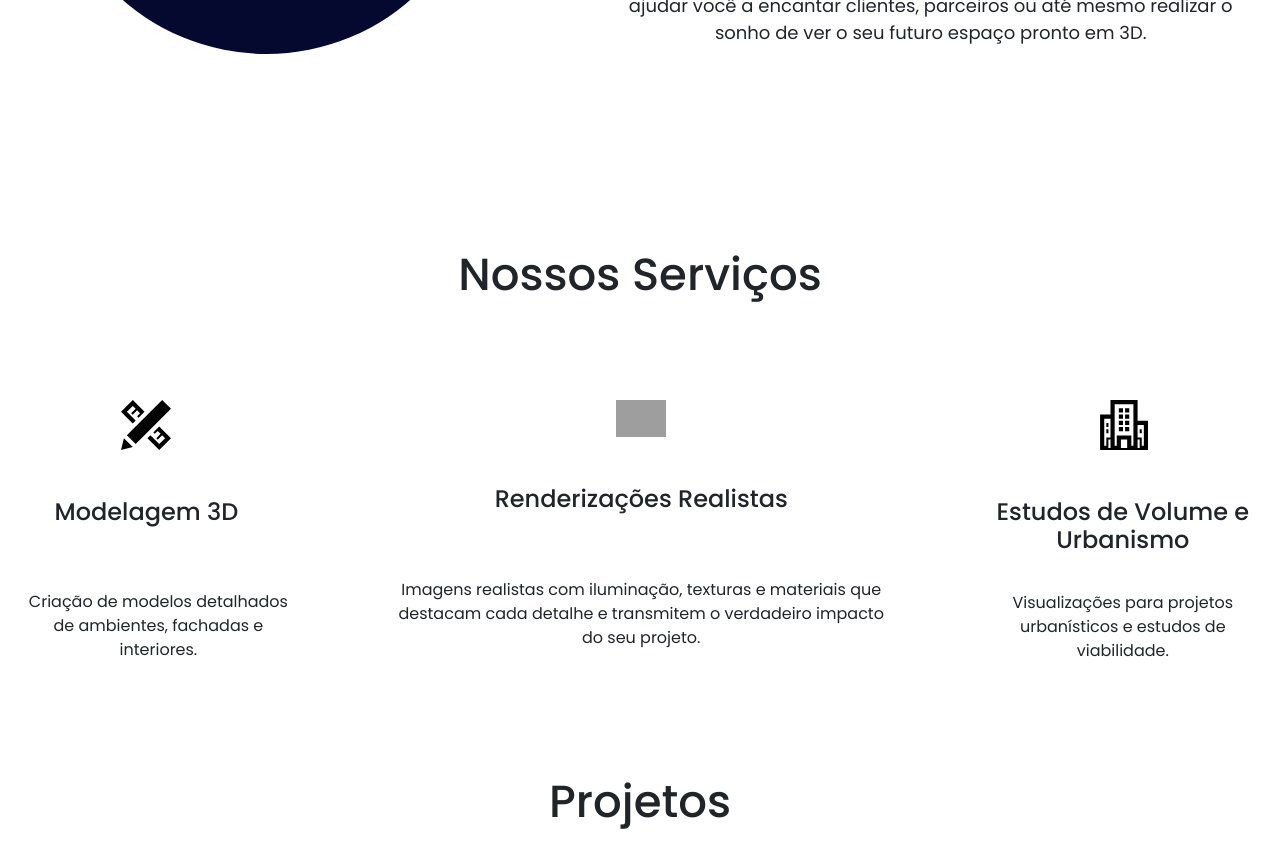
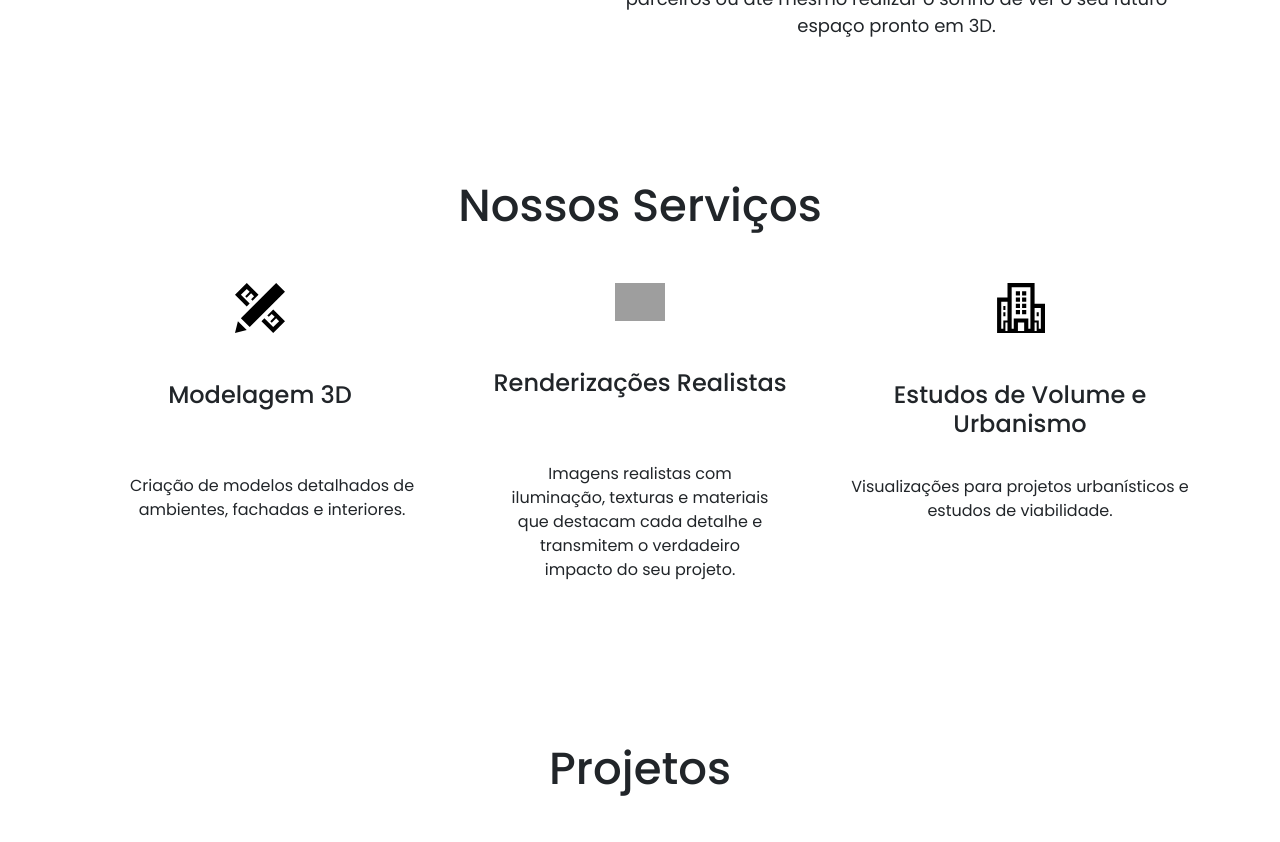
Before and after one commit to RaulRodriguesdeOliveira/Projeto-Solutions-Render-3D, a React (Vite) app in the folder my-project/: page / in a window 1280 px wide. Shown: the part 1960-2802 px from the top of the page. Built offline with nearby package versions, Linux system fonts and the light colour scheme; grey boxes are pictures that could not be loaded.

Commit message:
Ajustes no layout

```diff
--- a/my-project/src/pages/Home/Home.jsx
+++ b/my-project/src/pages/Home/Home.jsx
@@ -20,14 +20,24 @@ function Home() {
             className="d-flex flex-column gap-4 justify-content-center align-items-center  p-5"
             id="heroContainer"
           >
-            <h1 data-aos='fade-up' data-aos-delay="500" className="heroTitle text-center">
+            <h1
+              data-aos="fade-up"
+              data-aos-delay="500"
+              className="heroTitle text-center"
+            >
               Transformando Ideias em Imagens Realistas 3D
             </h1>
-            <h4 data-aos='fade-up' data-aos-delay="500" className="heroSubtitle text-center">
+            <h4
+              data-aos="fade-up"
+              data-aos-delay="500"
+              className="heroSubtitle text-center"
+            >
               Modelagem 3D e Renderizações de alta qualidade para destacar o seu
               projeto arquitetônico.
             </h4>
-            <a data-aos='fade-up' data-aos-delay="500"
+            <a
+              data-aos="fade-up"
+              data-aos-delay="500"
               target="blank"
               href="https://api.whatsapp.com/send/?phone=5516991975673&text=Ol%C3%A1%2C+Gostaria+de+receber+um+or%C3%A7amento.&type=phone_number&app_absent=0"
             >
@@ -35,19 +45,24 @@ function Home() {
             </a>
           </div>
           <div
-            className="d-flex flex-lg-row col-12 flex-column align-items-sm-center"
+            className="container d-flex flex-lg-row col-12 flex-column align-items-sm-center"
             id="aboutUs-container"
           >
             <div className="justify-content-center col-lg-5 col-sm-10 mb-sm-5">
               <img
-                data-aos='fade-right' data-aos-delay="600"
+                data-aos="fade-right"
+                data-aos-delay="600"
                 src={logoGrande}
                 alt="logo-solutions-render-3d"
                 className="p-5"
                 id="logoGrande"
               />
             </div>
-            <div data-aos='fade-left' data-aos-delay="600" className="d-flex flex-column align-items-center justify-content-center ms-lg-5 gap-5">
+            <div
+              data-aos="fade-left"
+              data-aos-delay="600"
+              className="d-flex flex-column align-items-center justify-content-center ms-lg-5 gap-5"
+            >
               <h2 id="aboutUs-title" className="text-center">
                 Sobre a Solutions Render3D
               </h2>
@@ -66,11 +81,16 @@ function Home() {
               </p>
             </div>
           </div>
-          <div className="w-100 d-flex align-items-center justify-content-center mt-5 mb-5">
+          <div className="container w-100 d-flex flex-column align-items-center justify-content-center mt-5 mb-5">
             <h2 id="ourServices-title">Nossos Serviços</h2>
-          </div>
-          <div className="d-flex flex-lg-row flex-column gap-5 me-lg-4">
-            <div data-aos='fade-up' data-aos-delay="400" id="modelagem-container" className="d-flex flex-column align-items-center gap-5">
+            <div className="d-flex row">
+              <div className="d-flex flex-lg-row flex-column gap-5 col-md-4">
+                <div
+                  data-aos="fade-up"
+                  data-aos-delay="400"
+                  id="modelagem-container"
+                  className="d-flex flex-column align-items-center gap-5"
+                >
                   <img id="ruler-icon" src={regua} alt="" />
                   <h4>Modelagem 3D</h4>
                   <p className="text-center mt-2 ms-lg-4">
@@ -78,7 +98,13 @@ function Home() {
                     interiores.
                   </p>
                 </div>
-            <div data-aos='fade-up' data-aos-delay="400" id="render-container" className="d-flex flex-column align-items-center gap-5">
+              </div>
+              <div
+                data-aos="fade-up"
+                data-aos-delay="400"
+                id="render-container"
+                className="d-flex flex-column align-items-center gap-5 col-md-4"
+              >
                 <img id="paintBrush-icon" src={pincel} alt="" />
                 <h4>Renderizações Realistas</h4>
                 <p className="text-center mt-2 ps-3 pe-3 ps-lg-5 pe-lg-5">
@@ -87,13 +113,19 @@ function Home() {
                   projeto.
                 </p>
               </div>
-            <div data-aos='fade-up' data-aos-delay="400" id="urbanismo-container" className="d-flex flex-column align-items-center gap-5">
+              <div
+                data-aos="fade-up"
+                data-aos-delay="400"
+                id="urbanismo-container"
+                className="d-flex flex-column align-items-center gap-5 col-md-4"
+              >
                 <img id="urban-icon" src={urban} alt="" />
                 <h4 className="text-center">Estudos de Volume e Urbanismo</h4>
                 <p id="urbanServiceText" className="text-center">
                   Visualizações para projetos urbanísticos e estudos de
                   viabilidade.
                 </p>
+              </div>
             </div>
           </div>
           <div className="m-5">
@@ -104,7 +136,11 @@ function Home() {
               Projetos
             </h1>
             <CarouselSection />
-            <div data-aos='fade-up' data-aos-delay="400" className="d-flex flex-column justify-content-center align-items-center mt-5">
+            <div
+              data-aos="fade-up"
+              data-aos-delay="400"
+              className="d-flex flex-column justify-content-center align-items-center mt-5"
+            >
               <h2 className="m-5 text-center" id="contactTitle">
                 Solicite seu Orçamento
               </h2>
```
Lines whose indentation alone changed are shown as unchanged.
